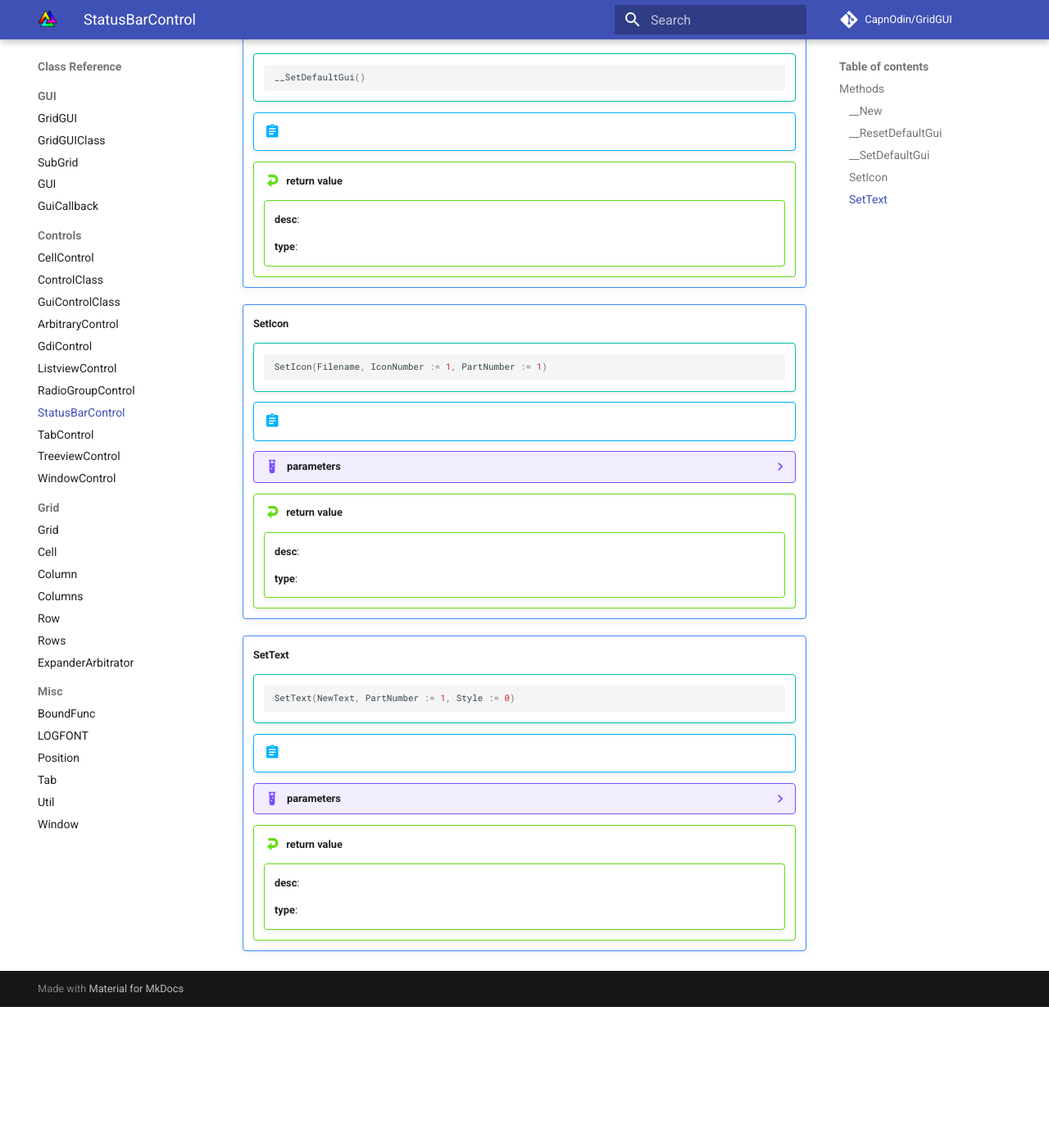
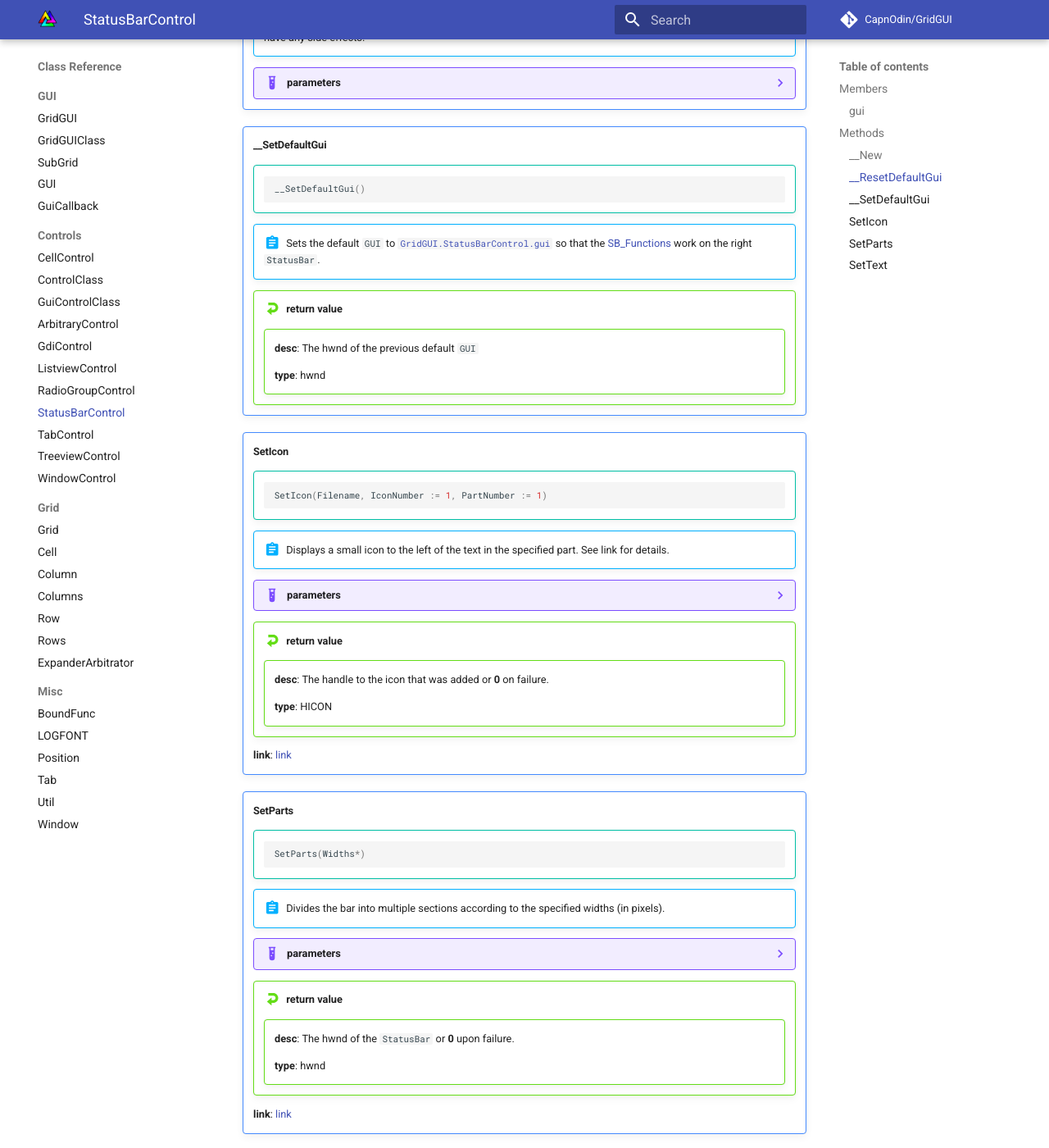
Before and after one commit to CapnOdin/GridGUI, an MkDocs documentation site: the page built from docs/Classes/StatusBarControl.md, in a window 1280 px wide and 1400 px high, scrolled down 1152 px. Shown: the whole window at 82% size. Built offline with MkDocs 1.6.1 and Material for MkDocs 9.7.7, drawn with Linux system fonts in a browser that asks for light colours; comment, search, counter and statistics services are not loaded; before the commit the page ends 2380 px from its top, so only the background shows below that; some of the changed text lies outside the part shown.

Commit message:
generated the class reference pages for the newly added documentation

````diff
--- a/docs/Classes/StatusBarControl.md
+++ b/docs/Classes/StatusBarControl.md
@@ -3,6 +3,19 @@
 
 </figure>
 ---
+##Members
+
+!!! info ""
+
+    ####gui
+    !!! info ""
+
+        **desc**: The parent `GUI` of the `StatusBar`.
+
+        **type**: [GridGUI.GUI](../GUI/)
+
+        **meta**: [object]
+
 ##Methods
 
 !!! note ""
@@ -26,44 +39,40 @@
 
             **name**: guiHwnd
 
-            **desc**:
+            **desc**: The hwnd of the `GUI` that the `StatusBar` should be added to.
 
-            **type**: string|number|object
-
-            **link**: [link]()
+            **type**: hwnd
 
         !!! info ""
 
             **name**: options
 
-            **desc**:
+            **desc**: The options that the `StatusBar` will be created with. Does not accept vVars.
 
             **type**: string
 
             **default**: ""
 
-            **link**: [link]()
+            **link**: [link](https://www.autohotkey.com/docs/commands/Gui.htm#OtherOptions)
 
         !!! info ""
 
             **name**: text
 
-            **desc**:
+            **desc**: The text that the `StatusBar` will be created with.
 
             **type**: string
 
             **default**: ""
-
-            **link**: [link]()
 
     !!! question ""
 
         :material-arrow-u-left-bottom-bold:{ .return } **return value**
         !!! question ""
 
-            **desc**:
+            **desc**: A new [`GridGUI.StatusBarControl`](../StatusBarControl/) instance.
 
-            **type**:
+            **type**: [GridGUI.StatusBarControl](../StatusBarControl/)
 
 !!! note ""
     ####__ResetDefaultGui
@@ -76,7 +85,7 @@
 
     !!! abstract ""
 
-        :material-clipboard-text:{ .desc }
+        :material-clipboard-text:{ .desc } Sets the default `GUI`. Used to restore the old default `GUI`, so that using the methods of the class won't have any side effects.
 
 
 
@@ -86,20 +95,9 @@
 
             **name**: previous
 
-            **desc**:
+            **desc**: The hwnd that should be set as the default `GUI`
 
             **type**: string|number|object
-
-            **link**: [link]()
-
-    !!! question ""
-
-        :material-arrow-u-left-bottom-bold:{ .return } **return value**
-        !!! question ""
-
-            **desc**:
-
-            **type**:
 
 !!! note ""
     ####__SetDefaultGui
@@ -112,7 +110,7 @@
 
     !!! abstract ""
 
-        :material-clipboard-text:{ .desc }
+        :material-clipboard-text:{ .desc } Sets the default `GUI` to [`GridGUI.StatusBarControl.gui`](../StatusBarControl/#gui) so that the [SB_Functions](https://www.autohotkey.com/docs/commands/GuiControls.htm#StatusBar_Functions) work on the right `StatusBar`.
 
 
 
@@ -121,9 +119,9 @@
         :material-arrow-u-left-bottom-bold:{ .return } **return value**
         !!! question ""
 
-            **desc**:
+            **desc**: The hwnd of the previous default `GUI`
 
-            **type**:
+            **type**: hwnd
 
 !!! note ""
     ####SetIcon
@@ -136,7 +134,7 @@
 
     !!! abstract ""
 
-        :material-clipboard-text:{ .desc }
+        :material-clipboard-text:{ .desc } Displays a small icon to the left of the text in the specified part. See link for details.
 
 
 
@@ -146,44 +144,78 @@
 
             **name**: Filename
 
-            **desc**:
+            **desc**: The path to an icon resource, can be any of the following formats `ico`, `cur`, `ani`, `exe`, `dll`, `cpl` and `scr`. See link for details.
 
-            **type**: string|number|object
-
-            **link**: [link]()
+            **type**: string|Image-Handle
 
         !!! info ""
 
             **name**: IconNumber
 
-            **desc**:
+            **desc**: The icon index in the file pointed to by `Filename`. See link for details.
 
             **type**: number
 
             **default**: 1
 
-            **link**: [link]()
-
         !!! info ""
 
             **name**: PartNumber
 
-            **desc**:
+            **desc**: The part of the `StatusBar` to put the icon in.
 
             **type**: number
 
             **default**: 1
-
-            **link**: [link]()
 
     !!! question ""
 
         :material-arrow-u-left-bottom-bold:{ .return } **return value**
         !!! question ""
 
-            **desc**:
+            **desc**: The handle to the icon that was added or **0** on failure.
 
-            **type**:
+            **type**: HICON
+
+    **link**: [link](https://www.autohotkey.com/docs/commands/GuiControls.htm#SB_SetIcon)
+
+!!! note ""
+    ####SetParts
+    !!! tip ""
+
+        ```AutoHotKey
+        SetParts(Widths*)
+        ```
+
+
+    !!! abstract ""
+
+        :material-clipboard-text:{ .desc } Divides the bar into multiple sections according to the specified widths (in pixels).
+
+
+
+    ??? example "parameters"
+
+        !!! info ""
+
+            **name**: Widths
+
+            **desc**: The widths of the parts of the `StatusBar` except for the last part as it will fill the remaining width of the `GUI`. If no widths are provided then the `StatusBar` will have only one part that has the width of the `GUI`.
+
+            **type**: number
+
+            **meta**: [variadic]
+
+    !!! question ""
+
+        :material-arrow-u-left-bottom-bold:{ .return } **return value**
+        !!! question ""
+
+            **desc**: The hwnd of the `StatusBar` or **0** upon failure.
+
+            **type**: hwnd
+
+    **link**: [link](https://www.autohotkey.com/docs/commands/GuiControls.htm#SB_SetParts)
 
 !!! note ""
     ####SetText
@@ -196,7 +228,7 @@
 
     !!! abstract ""
 
-        :material-clipboard-text:{ .desc }
+        :material-clipboard-text:{ .desc } Sets the text in the specified part of the `StatusBar`.
 
 
 
@@ -206,41 +238,37 @@
 
             **name**: NewText
 
-            **desc**:
+            **desc**: The text to change a part of the `StatusBar` to.
 
-            **type**: string|number|object
-
-            **link**: [link]()
+            **type**: string
 
         !!! info ""
 
             **name**: PartNumber
 
-            **desc**:
+            **desc**: The number of the part of the `StatusBar` to change the text of.
 
             **type**: number
 
             **default**: 1
 
-            **link**: [link]()
-
         !!! info ""
 
             **name**: Style
 
-            **desc**:
+            **desc**: Specify **0** for a traditional border that makes that part of the bar look sunken. Specify **1** to have no border or **2** to have border that makes that part of the bar look raised.
 
             **type**: number
 
             **default**: 0
-
-            **link**: [link]()
 
     !!! question ""
 
         :material-arrow-u-left-bottom-bold:{ .return } **return value**
         !!! question ""
 
-            **desc**:
+            **desc**: Returns **1** upon success or **0** upon failure.
 
-            **type**:
+            **type**: bool
+
+    **link**: [link](https://www.autohotkey.com/docs/commands/GuiControls.htm#SB_SetText)
````
Also changed, not shown: other parts of docs/Classes/StatusBarControl.md (+1 -1 lines), docs/Classes/ListviewControl.md (+1 -1 lines).
